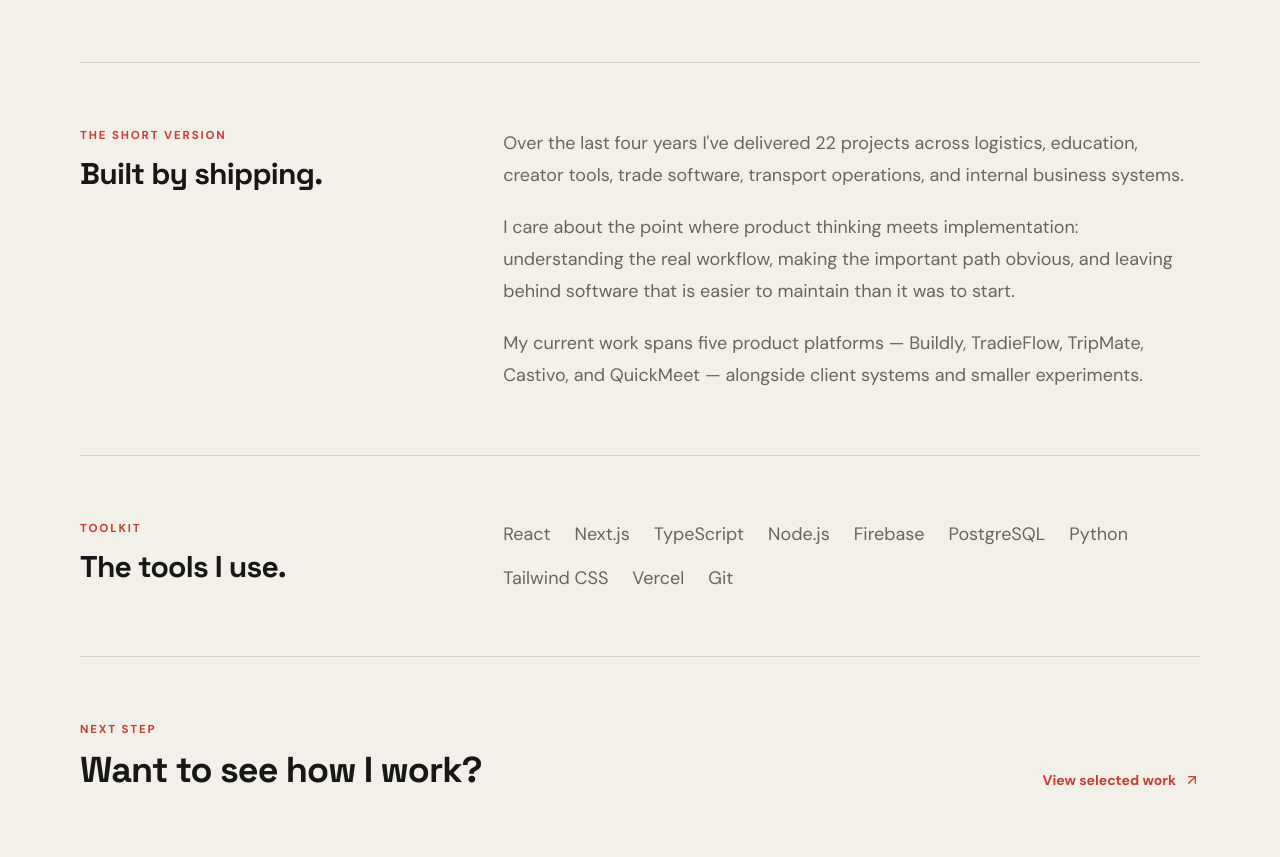
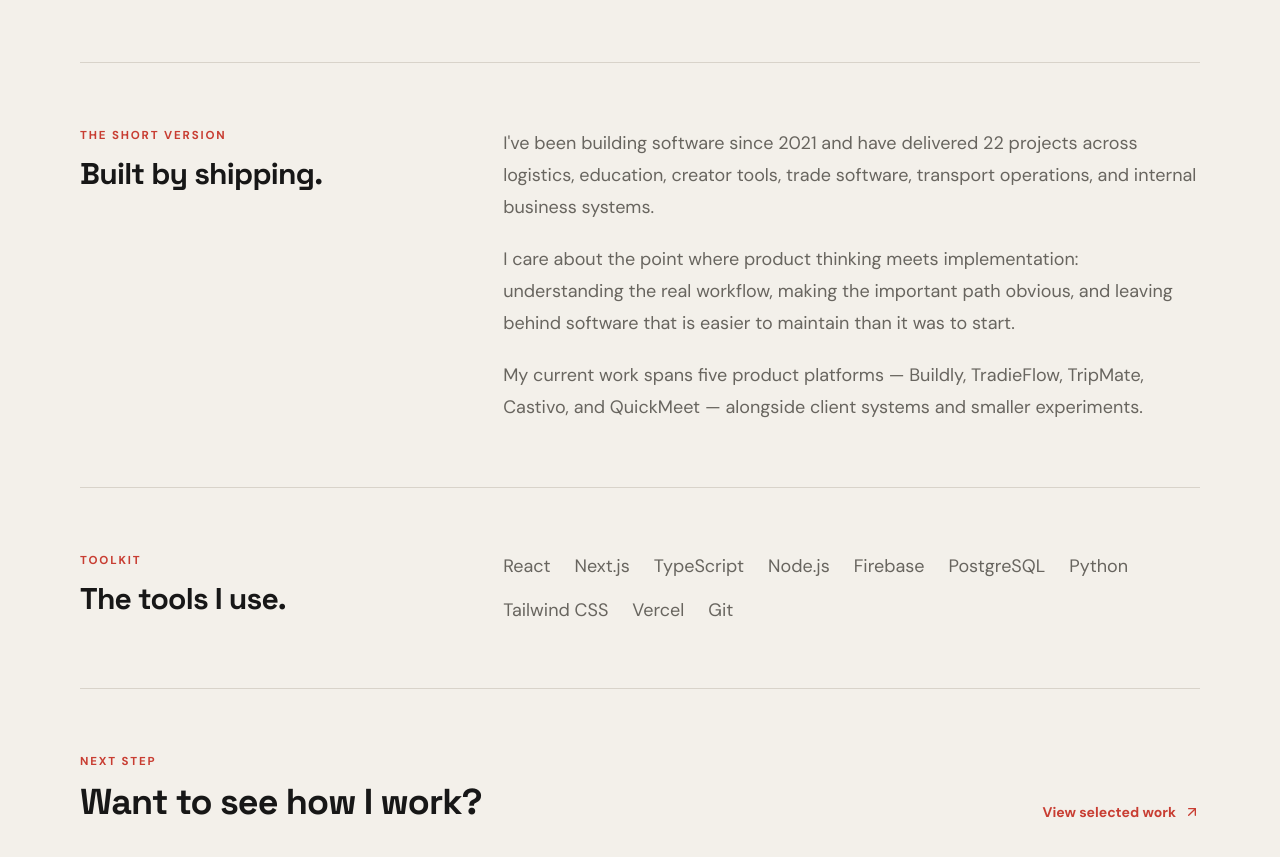
Before and after one commit to TheJhyeFactor/jhye-dev, a Next.js app: page /about in a window 1280 px wide. Shown: the part 800-1657 px from the top of the page. Built offline with nearby package versions, Linux system fonts and the light colour scheme.

Commit message:
Update experience timeline

```diff
--- a/src/app/about/page.tsx
+++ b/src/app/about/page.tsx
@@ -7,7 +7,7 @@
 export default function AboutPage() {
   return <div className="page-shell">
     <section className="grid gap-12 py-20 md:grid-cols-[1fr_0.72fr] md:items-end md:py-28"><div><p className="eyebrow mb-5">About · Jhye O&apos;Meley</p><h1 className="max-w-3xl font-['Space_Grotesk'] text-5xl font-bold leading-[1.02] tracking-[-0.04em] md:text-7xl">A developer who likes making complicated things feel simple.</h1><p className="mt-8 max-w-2xl text-lg leading-8 text-[var(--muted)]">I&apos;m a 23-year-old full-stack developer from Australia, currently based in Tokyo. I build web products, automation, and operational systems that help people do better work.</p><div className="mt-8 flex gap-5 text-sm font-bold"><a className="focus-ring inline-flex items-center gap-2 hover:text-[var(--accent)]" href="https://github.com/TheJhyeFactor" target="_blank" rel="noreferrer"><Github className="h-4 w-4" />GitHub</a><a className="focus-ring inline-flex items-center gap-2 hover:text-[var(--accent)]" href="https://www.linkedin.com/in/jhye-o-meley-529960213/" target="_blank" rel="noreferrer"><Linkedin className="h-4 w-4" />LinkedIn</a></div></div><div className="relative aspect-[4/5] overflow-hidden bg-[#e8e3da]"><Image src="/images/projects/Headshot.jpeg" alt="Jhye O'Meley" fill className="object-cover" /></div></section>
-    <section className="section-rule grid gap-12 py-16 md:grid-cols-[0.7fr_1.3fr]"><div><p className="eyebrow mb-3">The short version</p><h2 className="font-['Space_Grotesk'] text-3xl font-bold tracking-tight">Built by shipping.</h2></div><div className="space-y-5 text-lg leading-8 text-[var(--muted)]"><p>Over the last four years I&apos;ve delivered 22 projects across logistics, education, creator tools, trade software, transport operations, and internal business systems.</p><p>I care about the point where product thinking meets implementation: understanding the real workflow, making the important path obvious, and leaving behind software that is easier to maintain than it was to start.</p><p>My current work spans five product platforms — Buildly, TradieFlow, TripMate, Castivo, and QuickMeet — alongside client systems and smaller experiments.</p></div></section>
+    <section className="section-rule grid gap-12 py-16 md:grid-cols-[0.7fr_1.3fr]"><div><p className="eyebrow mb-3">The short version</p><h2 className="font-['Space_Grotesk'] text-3xl font-bold tracking-tight">Built by shipping.</h2></div><div className="space-y-5 text-lg leading-8 text-[var(--muted)]"><p>I&apos;ve been building software since 2021 and have delivered 22 projects across logistics, education, creator tools, trade software, transport operations, and internal business systems.</p><p>I care about the point where product thinking meets implementation: understanding the real workflow, making the important path obvious, and leaving behind software that is easier to maintain than it was to start.</p><p>My current work spans five product platforms — Buildly, TradieFlow, TripMate, Castivo, and QuickMeet — alongside client systems and smaller experiments.</p></div></section>
     <section className="section-rule grid gap-12 py-16 md:grid-cols-[0.7fr_1.3fr]"><div><p className="eyebrow mb-3">Toolkit</p><h2 className="font-['Space_Grotesk'] text-3xl font-bold tracking-tight">The tools I use.</h2></div><div className="flex flex-wrap gap-x-6 gap-y-4 text-lg text-[var(--muted)]">{skills.map((skill) => <span key={skill}>{skill}</span>)}</div></section>
     <section className="section-rule flex flex-col justify-between gap-6 py-16 md:flex-row md:items-end"><div><p className="eyebrow mb-3">Next step</p><h2 className="max-w-xl font-['Space_Grotesk'] text-3xl font-bold tracking-tight md:text-4xl">Want to see how I work?</h2></div><Link href="/portfolio/" className="focus-ring inline-flex items-center gap-2 text-sm font-bold text-[var(--accent)] hover:underline">View selected work <ArrowUpRight className="h-4 w-4" /></Link></section>
   </div>
```
Also changed, not shown: src/app/page.tsx (+1 -1 lines).
